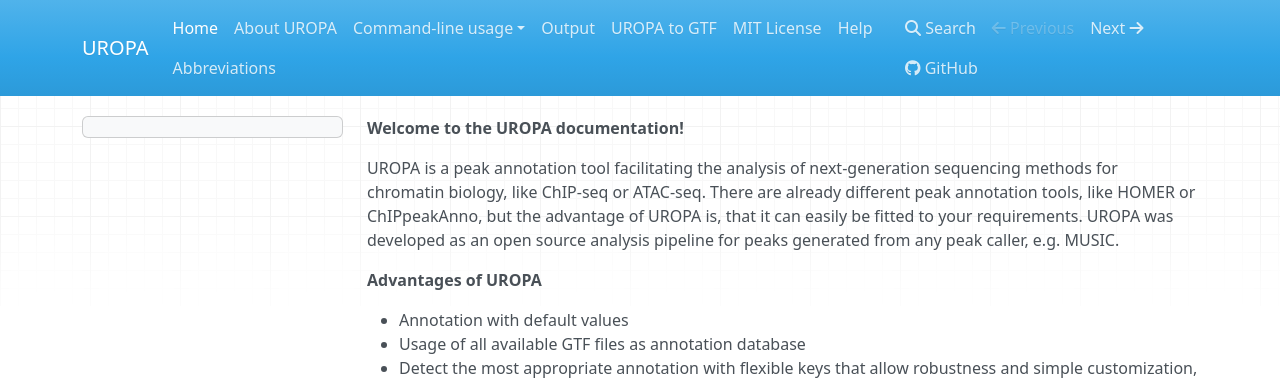
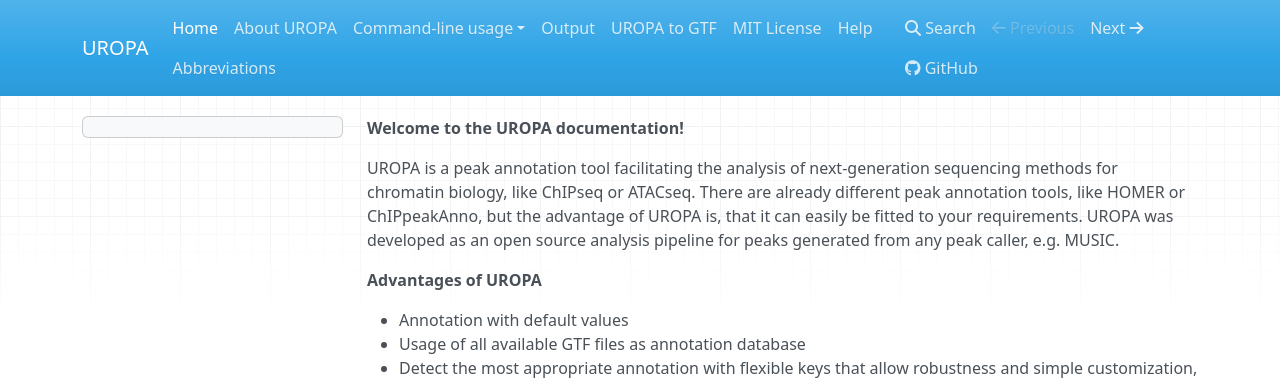
Before and after one commit to loosolab/UROPA, an MkDocs documentation site: the page built from docs/index.md, in a window 1280 px wide and 1211 px high. Shown: the top 380 px of the window. Built offline with MkDocs 1.6.1, drawn with Linux system fonts in a browser that asks for light colours; nearby versions of some CDN libraries; old or Windows-style settings are respelled for this version of MkDocs.

Commit message:
Update index.md

```diff
--- a/docs/index.md
+++ b/docs/index.md
@@ -1,6 +1,6 @@
 **Welcome to the UROPA documentation!**
 
-UROPA is a peak annotation tool facilitating the analysis of next-generation sequencing methods for chromatin biology, like ChIP-seq or ATAC-seq.
+UROPA is a peak annotation tool facilitating the analysis of next-generation sequencing methods for chromatin biology, like ChIPseq or ATACseq.
 There are already different peak annotation tools, like HOMER or ChIPpeakAnno, but the advantage of UROPA is, that it can easily be fitted to your requirements.
 UROPA was developed as an open source analysis pipeline for peaks generated from any peak caller, e.g. MUSIC.
 
```
